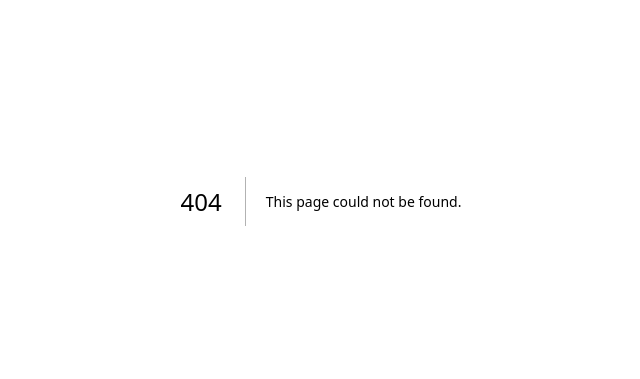
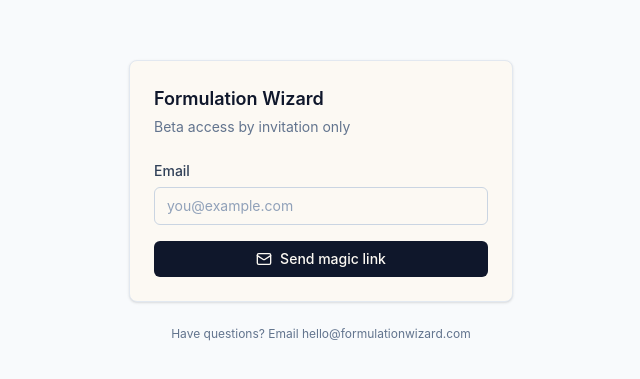
Before and after one commit to formulationwizard-prog/formulation-wizard, a Next.js app: page /login in a window 1280 px wide. Before the commit this address had no page. Shown: the part 199-578 px from the top of the page, without its empty margins (319-959 px from the left). Built offline with nearby package versions, Linux system fonts and the light colour scheme.

Commit message:
Add auth gate: proxy.ts, /login page, /auth/callback route

```diff
--- /dev/null
+++ b/app/auth/callback/route.ts
@@ -0,0 +1,18 @@
+import { NextResponse } from "next/server";
+import { createClient } from "@/lib/supabase/server";
+
+export async function GET(request: Request) {
+  const { searchParams, origin } = new URL(request.url);
+  const code = searchParams.get("code");
+  const next = searchParams.get("next") ?? "/workspace";
+
+  if (code) {
+    const supabase = await createClient();
+    const { error } = await supabase.auth.exchangeCodeForSession(code);
+    if (!error) {
+      return NextResponse.redirect(`${origin}${next}`);
+    }
+  }
+
+  return NextResponse.redirect(`${origin}/login?error=auth_failed`);
+}
--- /dev/null
+++ b/app/login/page.tsx
@@ -0,0 +1,136 @@
+"use client";
+
+import { Suspense, useState, type FormEvent } from "react";
+import { useSearchParams } from "next/navigation";
+import { AlertCircle, CheckCircle2, Loader2, Mail } from "lucide-react";
+import { createClient } from "@/lib/supabase/client";
+
+type Status =
+  | { kind: "idle" }
+  | { kind: "loading" }
+  | { kind: "success" }
+  | { kind: "error"; message: string };
+
+function LoginForm() {
+  const searchParams = useSearchParams();
+  const nextParam = searchParams.get("next") ?? "/workspace";
+
+  const [email, setEmail] = useState("");
+  const [status, setStatus] = useState<Status>({ kind: "idle" });
+
+  async function handleSubmit(event: FormEvent<HTMLFormElement>) {
+    event.preventDefault();
+    setStatus({ kind: "loading" });
+
+    const supabase = createClient();
+    const { error } = await supabase.auth.signInWithOtp({
+      email,
+      options: {
+        emailRedirectTo: `${window.location.origin}/auth/callback?next=${encodeURIComponent(nextParam)}`,
+        shouldCreateUser: true,
+      },
+    });
+
+    if (error) {
+      const isNotOnList = /not on the beta access list/i.test(error.message);
+      setStatus({
+        kind: "error",
+        message: isNotOnList
+          ? "This email isn't on the beta list yet. If you've requested access, please wait for confirmation."
+          : error.message,
+      });
+      return;
+    }
+
+    setStatus({ kind: "success" });
+  }
+
+  return (
+    <form onSubmit={handleSubmit} className="space-y-4">
+      <div>
+        <label
+          htmlFor="email"
+          className="block text-sm font-medium text-slate-700 mb-1.5"
+        >
+          Email
+        </label>
+        <input
+          id="email"
+          type="email"
+          required
+          autoComplete="email"
+          value={email}
+          onChange={(e) => setEmail(e.target.value)}
+          disabled={status.kind === "loading" || status.kind === "success"}
+          className="w-full rounded-md border border-slate-300 bg-white px-3 py-2 text-sm text-slate-900 placeholder:text-slate-400 focus:border-slate-900 focus:outline-none focus:ring-1 focus:ring-slate-900 disabled:bg-slate-50 disabled:text-slate-500"
+          placeholder="you@example.com"
+        />
+      </div>
+
+      <button
+        type="submit"
+        disabled={status.kind === "loading" || status.kind === "success"}
+        className="inline-flex w-full items-center justify-center gap-2 rounded-md bg-slate-900 px-4 py-2 text-sm font-medium text-white transition-colors hover:bg-slate-800 disabled:cursor-not-allowed disabled:opacity-60"
+      >
+        {status.kind === "loading" ? (
+          <>
+            <Loader2 className="h-4 w-4 animate-spin" />
+            Sending…
+          </>
+        ) : (
+          <>
+            <Mail className="h-4 w-4" />
+            Send magic link
+          </>
+        )}
+      </button>
+
+      {status.kind === "success" && (
+        <div className="flex items-start gap-2 rounded-md border border-emerald-200 bg-emerald-50 p-3 text-sm text-emerald-800">
+          <CheckCircle2 className="h-4 w-4 mt-0.5 shrink-0" />
+          <span>Check your email — we sent you a magic link.</span>
+        </div>
+      )}
+
+      {status.kind === "error" && (
+        <div className="flex items-start gap-2 rounded-md border border-red-200 bg-red-50 p-3 text-sm text-red-800">
+          <AlertCircle className="h-4 w-4 mt-0.5 shrink-0" />
+          <span>{status.message}</span>
+        </div>
+      )}
+    </form>
+  );
+}
+
+export default function LoginPage() {
+  return (
+    <main className="min-h-screen flex items-center justify-center bg-slate-50 px-4 py-12">
+      <div className="w-full max-w-sm">
+        <div className="rounded-lg border border-slate-200 bg-white p-6 shadow-sm">
+          <h1 className="text-lg font-semibold text-slate-900">
+            Formulation Wizard
+          </h1>
+          <p className="mt-1 text-sm text-slate-500">
+            Beta access by invitation only
+          </p>
+
+          <div className="mt-6">
+            <Suspense
+              fallback={
+                <div className="flex items-center justify-center py-8 text-slate-400">
+                  <Loader2 className="h-5 w-5 animate-spin" />
+                </div>
+              }
+            >
+              <LoginForm />
+            </Suspense>
+          </div>
+        </div>
+
+        <p className="mt-6 text-center text-xs text-slate-500">
+          Have questions? Email hello@formulationwizard.com
+        </p>
+      </div>
+    </main>
+  );
+}
--- /dev/null
+++ b/proxy.ts
@@ -0,0 +1,43 @@
+import { createServerClient } from "@supabase/ssr";
+import { NextResponse, type NextRequest } from "next/server";
+import { updateSession } from "@/lib/supabase/middleware";
+
+export async function proxy(request: NextRequest) {
+  const response = await updateSession(request);
+
+  const supabase = createServerClient(
+    process.env.NEXT_PUBLIC_SUPABASE_URL!,
+    process.env.NEXT_PUBLIC_SUPABASE_ANON_KEY!,
+    {
+      cookies: {
+        getAll() {
+          return request.cookies.getAll();
+        },
+        setAll() {
+          // Read-only here: updateSession already wrote refreshed cookies onto `response`.
+        },
+      },
+    },
+  );
+
+  const {
+    data: { user },
+  } = await supabase.auth.getUser();
+
+  if (request.nextUrl.pathname.startsWith("/workspace") && !user) {
+    const loginUrl = new URL("/login", request.nextUrl.origin);
+    loginUrl.searchParams.set(
+      "next",
+      request.nextUrl.pathname + request.nextUrl.search,
+    );
+    return NextResponse.redirect(loginUrl);
+  }
+
+  return response;
+}
+
+export const config = {
+  matcher: [
+    "/((?!_next/static|_next/image|favicon.ico|marketing|.*\\.(?:svg|png|jpg|jpeg|gif|webp|ico)$).*)",
+  ],
+};
```
